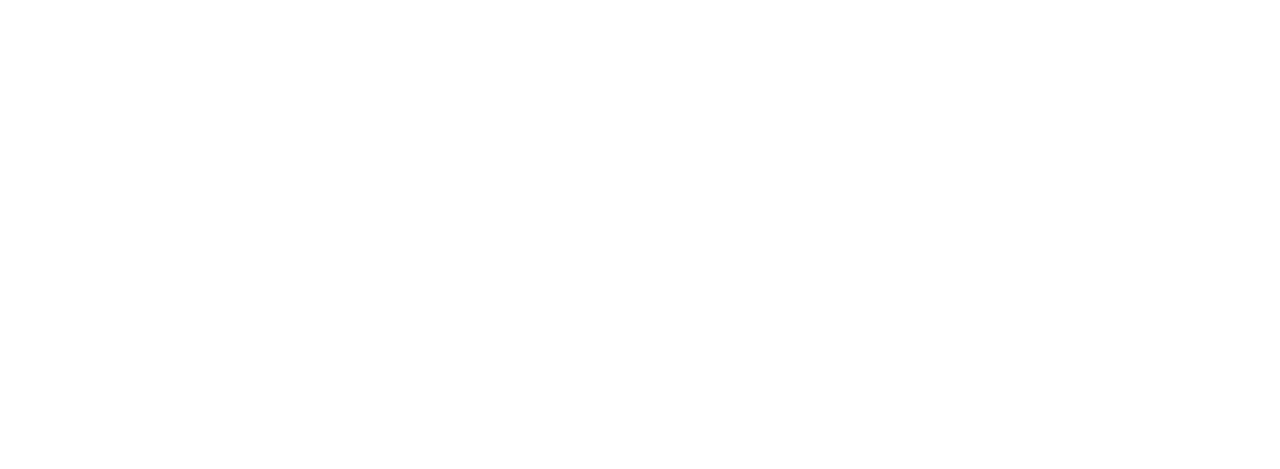
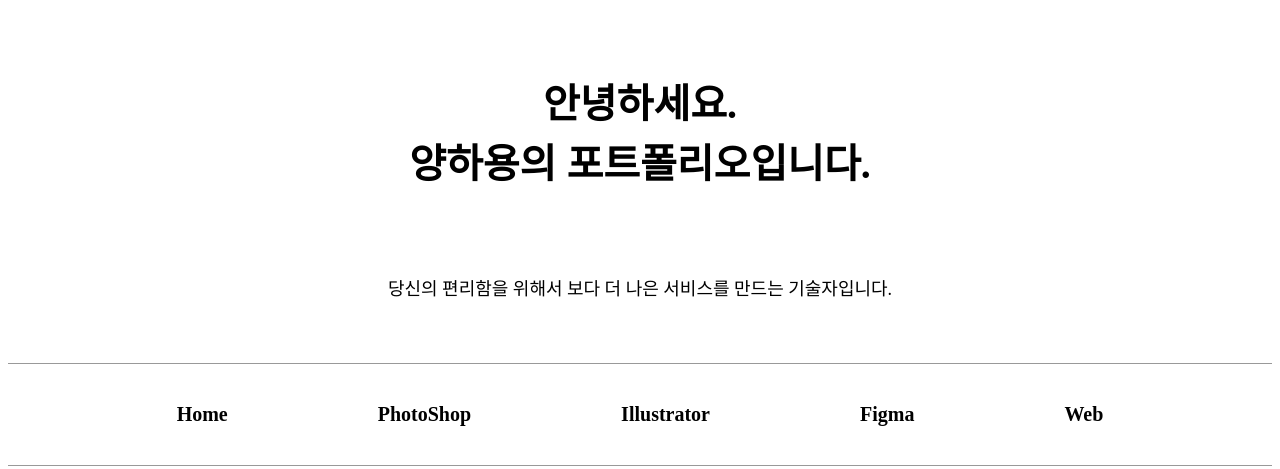
Before and after one commit to yanghayong/portfolio, a plain HTML site: page index.html in a window 1280 px wide. Drawn offline with Linux system fonts and the light colour scheme; some icons are missing.

Commit message:
portfolio

```diff
--- a/css/main.css
+++ b/css/main.css
@@ -0,0 +1,82 @@
+<link href="https://fonts.googleapis.com/css2?family=Noto+Serif+KR:wght@200;300;400;500;600;700;900&display=swap" rel="stylesheet">
+
+* {
+  box-sizing: border-box;
+  margin: 0;
+  padding: 0;
+}
+
+a {
+  text-decoration: none;
+  color: inherit;
+}
+
+ul {
+  list-style: none;
+}
+
+body {
+  line-height: 160%;
+  font-family: "Noto Serif KR", serif;
+}
+
+.btn {
+  font-size: 16px;
+  width: 168px;
+  height: 46px;
+  border: none;
+  border-radius: 50px;
+  cursor: pointer;
+  background-color: #fff;
+  color: #111;
+}
+
+.btn.small {
+  font-size: 20px;
+  width: 120px;
+  height: 60px;
+  border: 1px solid #111;
+  transition: all 0.3s;
+}
+
+.btn.btn.small:hover {
+  border: 1px solid #eb5757;
+  background-color: #eb5757;
+  color: #fff;
+}
+
+h1 {
+  margin: 0 auto;
+  margin-top: 75px;
+  margin-bottom: 82px;
+  text-align: center;
+  font-size: 40px;
+  font-weight: bold;
+  line-height: 60px;
+}
+
+p {
+  margin: 0 auto;
+  text-align: center;
+  font-size: 18px;
+  margin-bottom: 60px;
+}
+
+.nav {
+  margin: 0 auto;
+  display: flex;
+  justify-content: center;
+  align-items: center;
+  font-size: 20px;
+  font-weight: 600;
+  gap: 150px;
+  padding: 38px 0;
+  border-top: 1px solid rgba(0, 0, 0, 0.4);
+  border-bottom: 1px solid rgba(0, 0, 0, 0.4);
+}
+
+.contents {
+  width: 1240px;
+  padding: 50px 20px;
+  margin: 0 auto;
+}
--- a/index.html
+++ b/index.html
@@ -13,7 +13,20 @@
   </head>
   <body>
     <div class="container">
-      <div class="head"></div>
+      <div class="header">
+        <h1>
+          안녕하세요. <br />
+          양하용의 포트폴리오입니다.
+        </h1>
+        <p>당신의 편리함을 위해서 보다 더 나은 서비스를 만드는 기술자입니다.</p>
+        <ul class="nav">
+          <li><a href="index.html">Home</a></li>
+          <li><a href="#x">PhotoShop</a></li>
+          <li><a href="#x">Illustrator</a></li>
+          <li><a href="#x">Figma</a></li>
+          <li><a href="#x">Web</a></li>
+        </ul>
+      </div>
       <div class="contents"></div>
       <div class="footer"></div>
     </div>
```
